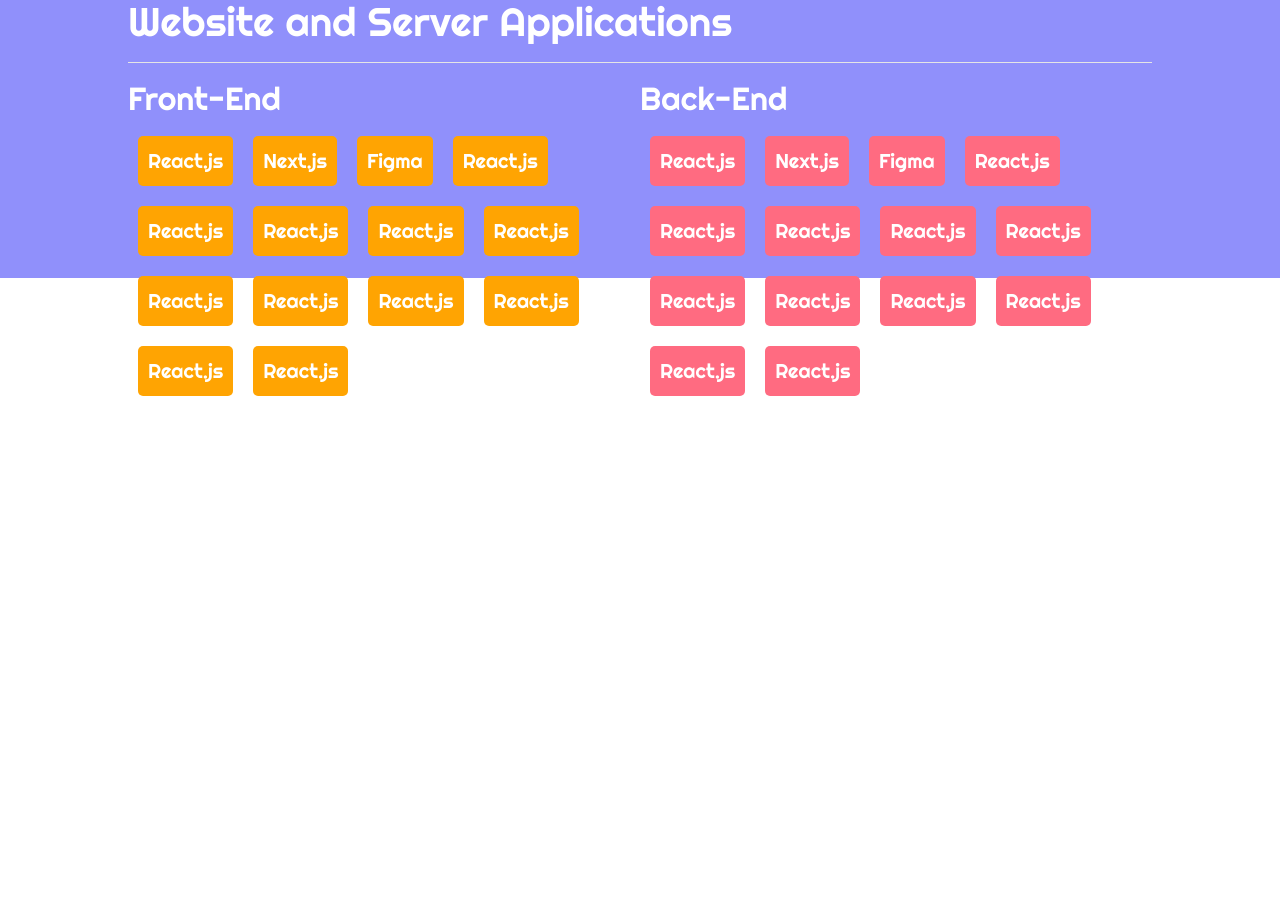
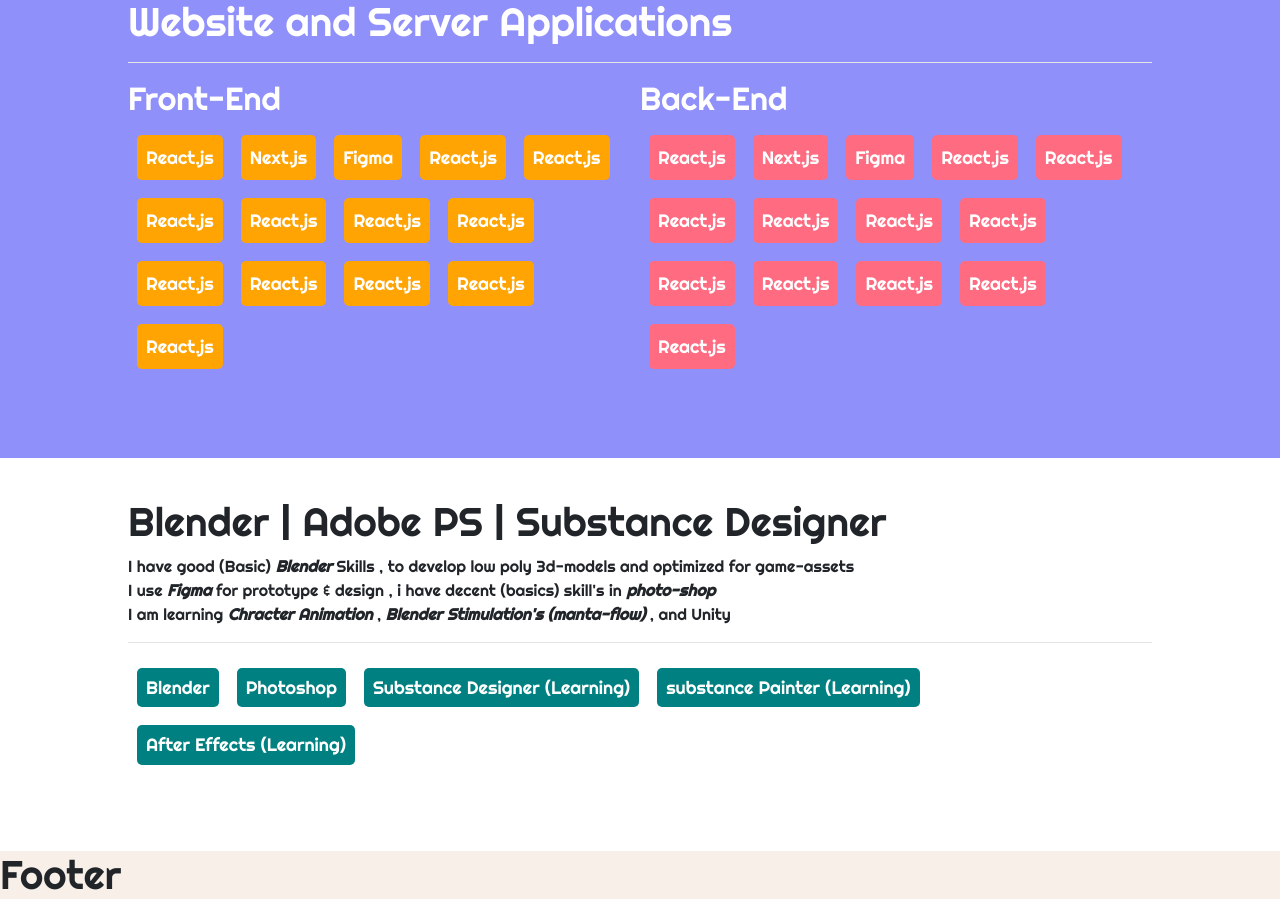
Before and after one commit to rudrajoshi2481/rudrajoshi-V-3.0.1, a React (Create React App) app: page / in a window 1280 px wide. Shown: the part 700-1607 px from the top of the page. Before the commit the page ends 1106 px from the top, so only its background shows below. Built offline with nearby package versions, Linux system fonts and the light colour scheme.

Commit message:
added Design and skills like blender and Now Started Working on footer

```diff
--- a/src/App.js
+++ b/src/App.js
@@ -3,6 +3,7 @@
 import "./styles/Header.css";
 import "./styles/FullStackInfo.css";
 import "./styles/Body.css";
+import "./styles/DesignSkills.css"
 import { NavLink } from "react-bootstrap";
 
 function App() {
@@ -11,9 +12,44 @@
       <Header />
       <Body />
       <FullStackInfo />
+      <DesignSkill />
+      <Footer />
     </div>
   );
 }
+
+const Footer = () => {
+  return(
+    <footer>
+      <h1>Footer</h1>
+    </footer>
+  )
+}
+
+const DesignSkill = () => {
+  return (
+    <div className="design-skill-container">
+        <div className="design-skill-div-01 design-skill-div-padding">
+            <h1 className="design-skill-main-title">Blender | Adobe PS | Substance Designer </h1>
+            <span>I have good (Basic) <strong><i>Blender</i></strong> Skills , to develop low poly 3d-models and optimized for game-assets</span><br />
+            <span>I use <strong><i>Figma</i></strong> for prototype & design , i have decent (basics) skill's in <strong><i>photo-shop</i></strong> </span><br />
+            <span>I am learning <strong><i>Chracter Animation</i></strong> , <strong><i>Blender Stimulation's (manta-flow)</i></strong> , and Unity</span><br />
+            <hr />
+        </div>
+      <div className="design-skill-flex-div design-skill-div-padding">
+        <div className="design-skill-flex-div-01">
+            <h2 className="design-skill-flex-div-01-badge">Blender</h2>
+            <h2 className="design-skill-flex-div-01-badge" >Photoshop</h2>
+            <h2 className="design-skill-flex-div-01-badge" >Substance Designer (Learning)</h2>
+            <h2 className="design-skill-flex-div-01-badge" >substance Painter (Learning)</h2>
+            <h2 className="design-skill-flex-div-01-badge" >After Effects (Learning)</h2>
+
+
+        </div>
+      </div>
+    </div>
+  );
+};
 
 const FullStackInfo = () => {
   return (
@@ -22,9 +58,9 @@
         <h1 className="fullstack-webstack-tag">
           Website and Server Applications <hr color="white" />
         </h1>
-        <div >
+        <div>
           <div className="fullstack-div">
-            <div style={{flex:'1'}}>
+            <div style={{ flex: "1" }}>
               <h2>Front-End</h2>
               <div className="fullstack-span-div">
                 <br />
@@ -44,7 +80,7 @@
                 <span className="fullstack-span-pills-frontend">React.js</span>
               </div>
             </div>
-            <div style={{flex:'1'}}>
+            <div style={{ flex: "1" }}>
               <h2>Back-End</h2>
               <div className="fullstack-span-div">
                 <br />
--- /dev/null
+++ b/src/styles/DesignSkills.css
@@ -0,0 +1,31 @@
+.design-skill-container{
+    background-color: white;
+}
+
+.design-skill-div-padding{
+    margin: 0 10vw;
+}
+
+.design-skill-main-title{
+    padding-top: 5vh;
+}
+
+.design-skill-flex-div{
+}
+
+.design-skill-flex-div-01{
+    display: flex;
+    flex-direction: row;
+    flex-wrap: wrap;
+    padding-bottom: 6vw;
+    /* margin: 5vw; */
+}
+
+.design-skill-flex-div-01-badge{
+    margin: .5em;
+    color: white;
+    font-size: 18px;
+    background-color: teal;
+    padding:.5em;
+    border-radius: 5px;
+}
--- a/src/styles/FullStackInfo.css
+++ b/src/styles/FullStackInfo.css
@@ -1,7 +1,8 @@
 .fullstack-info-container{
-    height: 40vh;
+    /* height: 40vh; */
     background-color: #9090FB;
     color: white;
+    padding-bottom:10vh ;
     /* background-color: #6C5FEA; */
     /* background-color: teal; */
 }
@@ -33,14 +34,14 @@
 
 .fullstack-span-pills-frontend{
     margin: .5em;
-    font-size: 20px;
+    font-size: 18px;
     background-color: #FFA402;
     padding:.5em;
     border-radius: 5px;
 }
 .fullstack-span-pills-backend{
     margin: .5em;
-    font-size: 20px;
+    font-size: 18px;
     background-color: #FF6B81;
     padding:.5em;
     border-radius: 5px;
@@ -48,6 +49,14 @@
 
 @media(max-width:600px){
 
+
+    .fullstack-span-pills-frontend{
+        font-size: 15px;
+    }
+
+    .fullstack-span-pills-backend{
+        font-size: 15px;
+    }
 
     .fullstack-div{
         display: flex;
```
